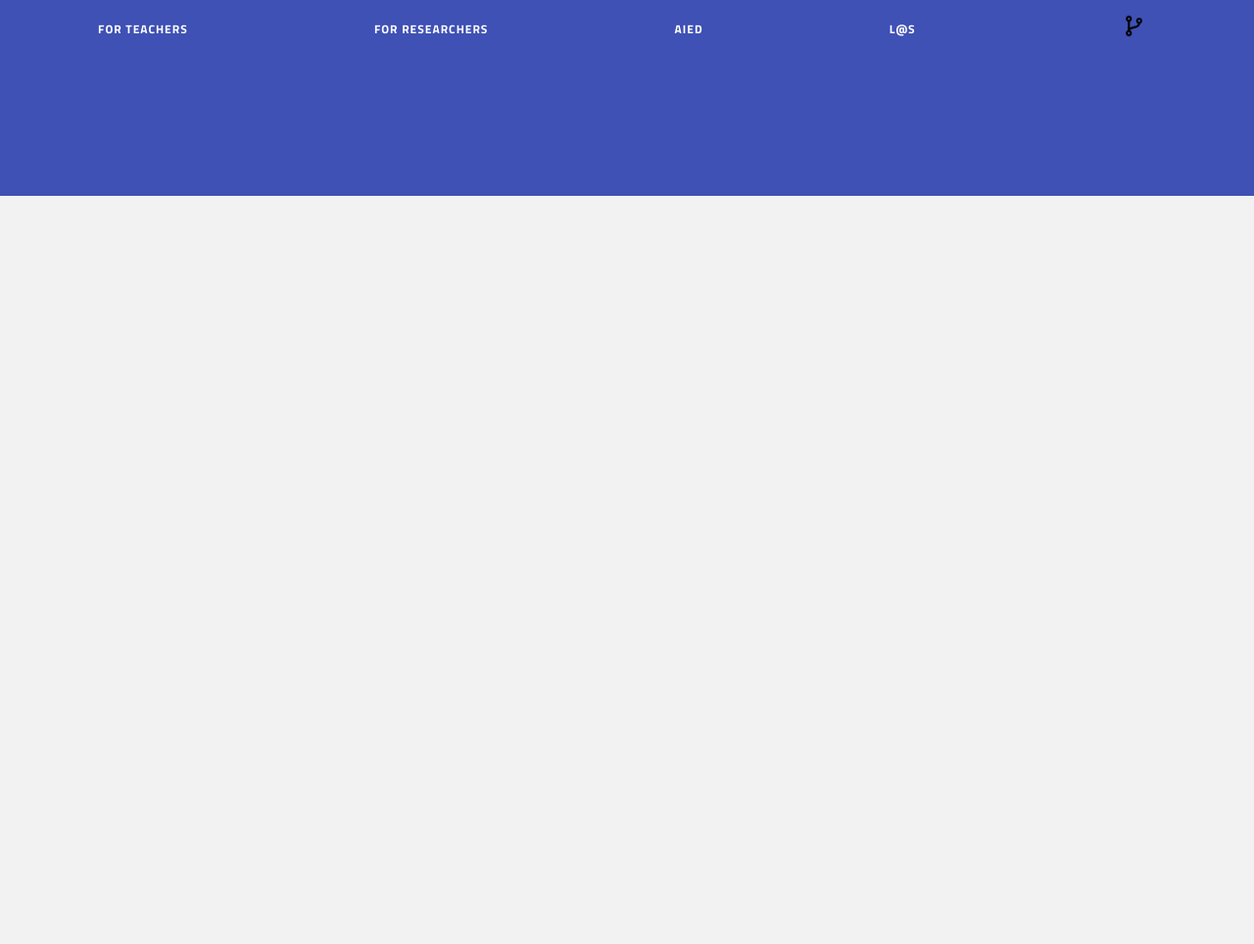
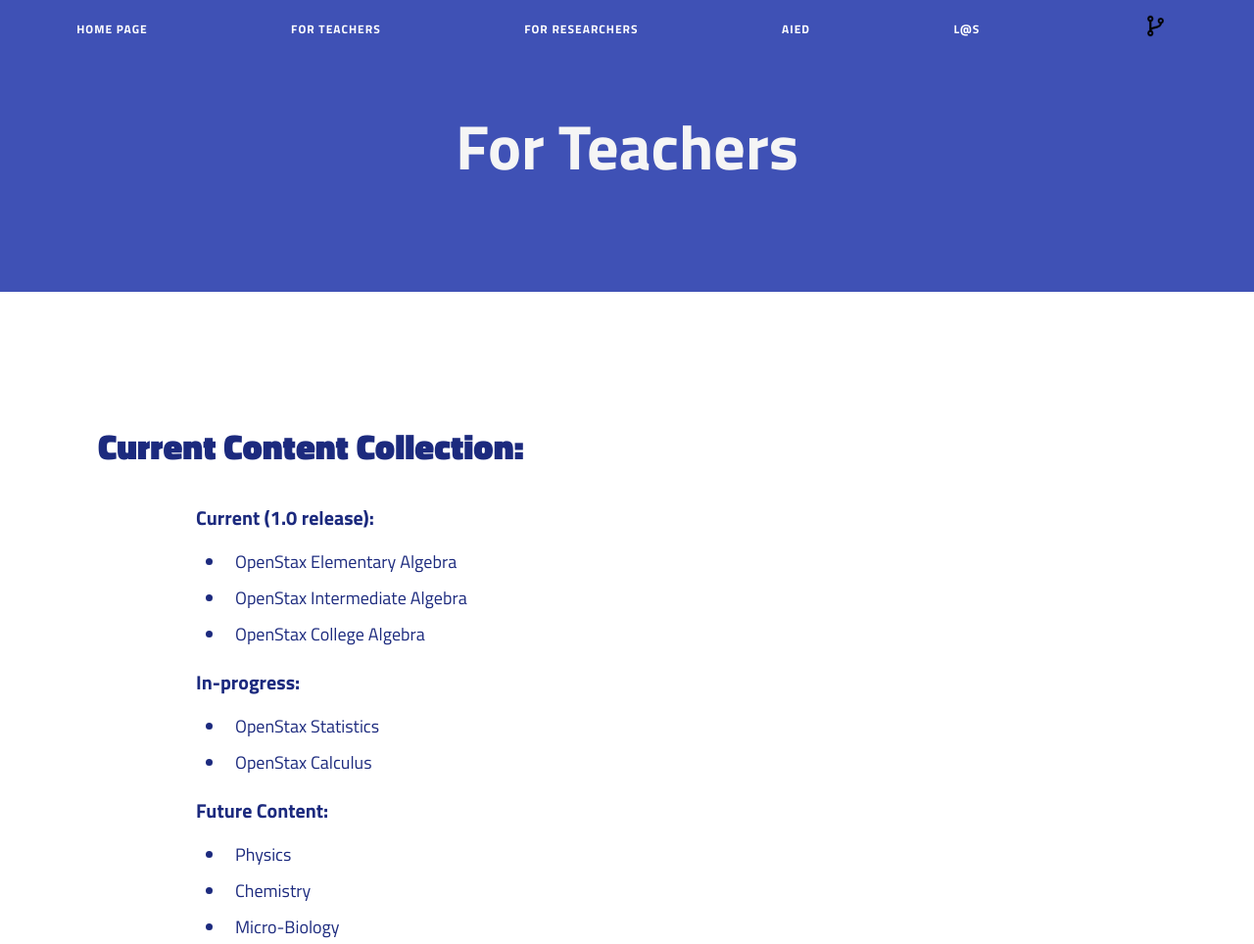
Before and after one commit to ioannisanastasopoulos/OATWeb, a plain HTML site: page teachers.html in a window 1280 px wide. Shown: the top 964 px of the page at 98% size. Before the commit the page ends 800 px from the top, so only its background shows below. Drawn offline with Linux system fonts and the light colour scheme.

Commit message:
finished teachers page

```diff
--- a/css/style.css
+++ b/css/style.css
@@ -373,3 +373,7 @@
     background-repeat: no-repeat;
     background-size: cover;
   }
+
+  .scaled-image {
+    transform: scale(2);
+  }
--- a/teachers.html
+++ b/teachers.html
@@ -2,11 +2,8 @@
 <html>
 <head>
 	<meta charset="UTF-8">
-	<title>OATutor</title>
+	<title>For Teachers</title>
     <link href="css/style.css" rel="stylesheet">
-    <link rel="stylesheet" href="node_modules/github-fork-ribbon-css/gh-fork-ribbon.css" />
-    <script src="https://www.youtube.com/iframe_api"></script>
-    <script type="text/javascript" src="script.js"></script>
 </head>
 
 
@@ -14,14 +11,43 @@
 <body>
     <div class="container" >
         <div class = "box2" id = "Start">
+            <h1>For Teachers</h1>
         </div>
-</iframe>
+        <div class="box1">
+            <h2>Current Content Collection:</h2>
+            <h3>Current (1.0 release):</h3>
+            <ul>
+                <li>OpenStax Elementary Algebra</li>
+                <li>OpenStax Intermediate Algebra</li>
+                <li>OpenStax College Algebra</li>
+            </ul>
+            <h3>In-progress:</h3>
+            <ul>
+                <li>OpenStax Statistics</li>
+                <li>OpenStax Calculus</li>
+            </ul>
+            <h3>Future Content:</h3>
+            <ul>
+                <li>Physics</li>
+                <li>Chemistry</li>
+                <li>Micro-Biology</li>
+            </ul>
+        </div>
+        <div class="box2">
+            <h3>OATutor lessons can be integrated as assignments into canvas as well as being placeable under any module. Instructors can select their desired lesson per assignment.</h3>
+            <div style="padding: 100px"><img src="assets/dashboard.jpg" class="scaled-image"></div>
+            <h3>The canvas teacher dashboard displays detailed information regarding student work and interaction with a lesson including answers inputted by a student, what hints they used, and how long they spent on certain problems.</h3>
+            <div style="padding: 100px"><img src="assets/canvas.jpg" class="scaled-image"></div>
+        </div>
+        <div class="box1">
+        </div>
     </div>
 
 	<header id="header">
         <nav>
-        <a href="#teachers">For Teachers</a>
-        <a href="#researchers">For Researchers</a>
+        <a href="index.html">Home Page</a>
+        <a href="teachers.html">For Teachers</a>
+        <a href="researchers.html">For Researchers</a>
         <a href="aied.html">AIED</a>
         <a href="las.html">L@S</a>
         <a href="https://github.com/CAHLR/OATutor">
```
Also changed, not shown: index.html (+2 -2 lines), assets/canvas.jpg (added), assets/dashboard.jpg (added), 1 other file.
